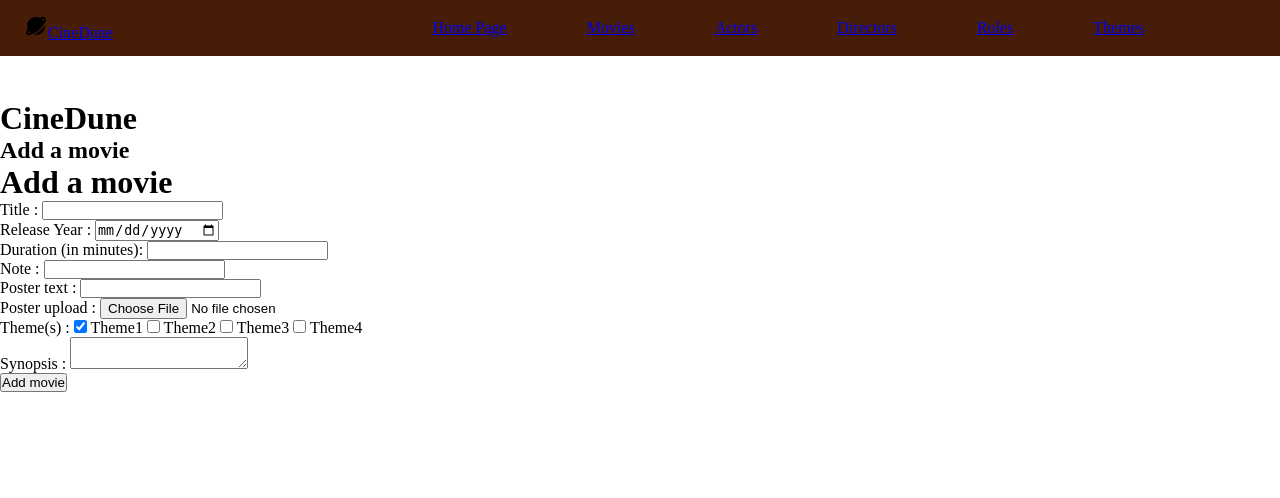
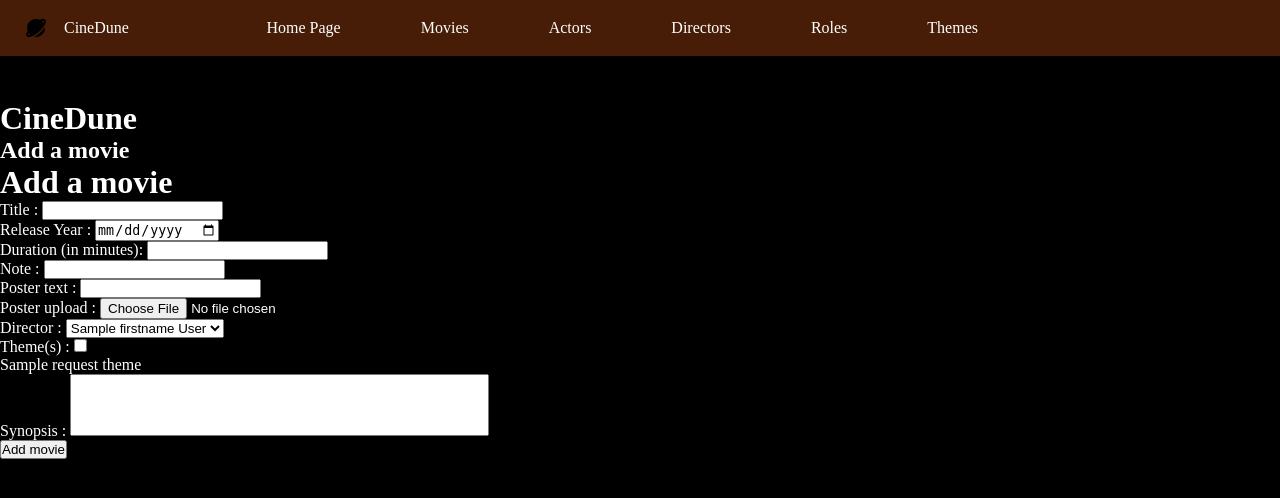
Before and after one commit to Flibouche/SQL_Cinema, a PHP site: template view/movies/addMovie.php in a window 1280 px wide. Shown: the top 498 px of the page. Run offline with PHP 8.4, Linux system fonts and the light colour scheme; the template is opened without the code that fills it: most values are stand-ins (such as "Sample title", 1, 10 or a date in 2020).

Commit message:
Initialisation of my addMovie function.

```diff
--- a/controller/ActorController.php
+++ b/controller/ActorController.php
@@ -45,10 +45,4 @@ class ActorController
 
         require "view/actors/actorsDetails.php";
     }
-
-    public function addActor(): void
-    {
-
-        require "view/actors/addActor.php";
-    }
 }
--- a/controller/DirectorController.php
+++ b/controller/DirectorController.php
@@ -43,10 +43,4 @@ class DirectorController
 
         require "view/directors/directorsDetails.php";
     }
-
-    public function addDirector(): void
-    {
-
-        require "view/directors/addDirector.php";
-    }
 }
--- a/index.php
+++ b/index.php
@@ -55,5 +55,5 @@ if(isset($_GET["action"])){
 
     }
 } else {
-    $ctrlMain->main($id);
+    $ctrlMain->main();
 }
--- a/public/css/style.css
+++ b/public/css/style.css
@@ -7,8 +7,17 @@
     --orange-color: #A2520D;
     --yellow-color: #D9A849;
     --text-color: #FFFFFF;
+    --gradient-top: linear-gradient(90deg, #D9A849 0%, #A2520D 100%);
+    --gradient-left: linear-gradient(90deg, rgba(162, 82, 13, 0.5) 0%, rgba(0, 0, 0, 0.5) 100%);
+    --gradient-right: linear-gradient(90deg, rgba(0, 0, 0, 0.5) 0%, rgba(162, 82, 13, 0.5) 100%);
+    --gradient-bottom: linear-gradient(359.4deg, rgba(162, 82, 13, 0.5) 0.52%, rgba(0, 0, 0, 0.5) 99.48%);
+    --button-gradient: linear-gradient(90deg, #D9A849 1.11%, #A2520D 98.89%);
+    --hypertext-underline-gradient: linear-gradient(0deg, #D9A849 0%, #A2520D 100%);
+    --background-gradient: radial-gradient(131.8% 131.8% at 50% -31.8%, #D9A849 23%, #471D07 72.5%, #000000 100%);
 
-
+    /*========== Fonts ==========*/
+    --title-font:"Dune Rise";
+    --nav-text-font: "Champagne & Limousines";
     /*========== Z Index ==========*/
     --z-tooltip: 10;
     --z-fixed: 100;
@@ -24,17 +33,35 @@
 
 html {
     scroll-behavior: smooth;
+    color: var(--text-color);
+}
+
+body {
+    background-color: var(--background-color);
+}
+
+@font-face {
+    font-family: "Champagne_&_Limousines";
+    src: url('/public/fonts/Champagne_&_Limousines.ttf');
+    font-family: "Dune_Rise";
+    src: url('/public/fonts/Dune_Rise.ttf');
 }
 
 ul {
     list-style: none;
+    font-family: var(--nav-text-font);
+}
+
+textarea {
+    resize: none;
 }
 
 /*========================== REUSABLE CSS CLASSES ======================*/
 
 .container {
-    max-width: 1120px;
+    max-width: 954px;
     margin-inline: 1.5rem;
+    /* margin-inline: 15.188rem; */
 }
 
 .grid {
@@ -65,8 +92,32 @@ ul {
     align-items: center;
 }
 
+.nav__logo {
+    color: var(--text-color);
+    display: flex;
+    align-items: center;
+    gap: 1rem;
+    font-family: var(--title-font);
+    text-decoration: none;
+    transition: .5s;
+}
+
+.nav__logo:hover {
+    color: var(--yellow-color);
+}
+
 .nav__menu {
     display: flex;
+}
+
+.nav__menu a {
+    color: var(--text-color);
+    text-decoration: none;
+    transition: .5s;
+}
+
+.nav__menu a:hover {
+    color: var(--yellow-color);
 }
 
 #wrapper {
@@ -86,13 +137,6 @@ ul {
 
 /* For large devices*/
 @media screen and (min-width: 992px) {
-
-}
-
-
-/* For extra large devices */
-@media screen and (min-width: 1200px) {
-
     .nav__list {
         display: flex;
         flex-direction: row;
@@ -103,7 +147,11 @@ ul {
     }
 }
 
-/* For extra extra large devices */
-@media screen and (min-width: 1400px) {
+
+/* For extra large devices */
+@media screen and (min-width: 1200px) {
 
 }
+
+/* For extra extra large devices */
+@media screen and (min-width: 1400px) {}
--- a/view/movies/addMovie.php
+++ b/view/movies/addMovie.php
@@ -1,4 +1,6 @@
 <?php ob_start();
+$themes = $requestThemes->fetchAll();
+$directors = $requestDirectors->fetchAll();
 ?>
 
 <h1>Add a movie</h1>
@@ -49,19 +51,31 @@
 
     <div>
         <label for="">
+            Director :
+            <select name="director" id="">
+                <?php
+                foreach ($directors as $director) {
+                ?>
+                    <option value="<?= $director["idDirector"] ?>"><?= $director["firstname"] . " " . $director["surname"] ?></option>
+                <?php
+                }
+                ?>
+            </select>
+        </label>
+    </div>
+
+    <div>
+        <label for="">
             Theme(s) :
 
-            <input type="checkbox" id="" name="" checked />
-            <label for="">Theme1</label>
-
-            <input type="checkbox" id="" name="">
-            <label for="">Theme2</label>
-
-            <input type="checkbox" id="" name="">
-            <label for="">Theme3</label>
-
-            <input type="checkbox" id="" name="">
-            <label for="">Theme4</label>
+            <?php
+            foreach ($themes as $theme) {
+            ?>
+                <input type="checkbox" id="" name="theme" value="<?= $theme["idTheme"] ?> " />
+                <p value="<?= $theme["idTheme"] ?>"><?= $theme["typeName"] . "<br>" ?></p>
+            <?php
+            }
+            ?>
 
         </label>
     </div>
@@ -69,7 +83,7 @@
     <div>
         <label for="">
             Synopsis :
-            <textarea>
+            <textarea rows="4" cols="50">
             </textarea>
         </label>
     </div>
--- a/view/roles/addRole.php
+++ b/view/roles/addRole.php
@@ -9,7 +9,9 @@
         <input class="" type="text" name="role">
     </label>
 
-    <input class="" type="submit" name="submit" value="Add role">
+    <div>
+        <input class="" type="submit" name="submit" value="Add role">
+    </div>
 
 </form>
 
```
Also changed, not shown: controller/MovieController.php (+43 -0 lines), public/fonts/Champagne_&_Limousines.ttf (added), public/fonts/Dune_Rise.ttf (added).
